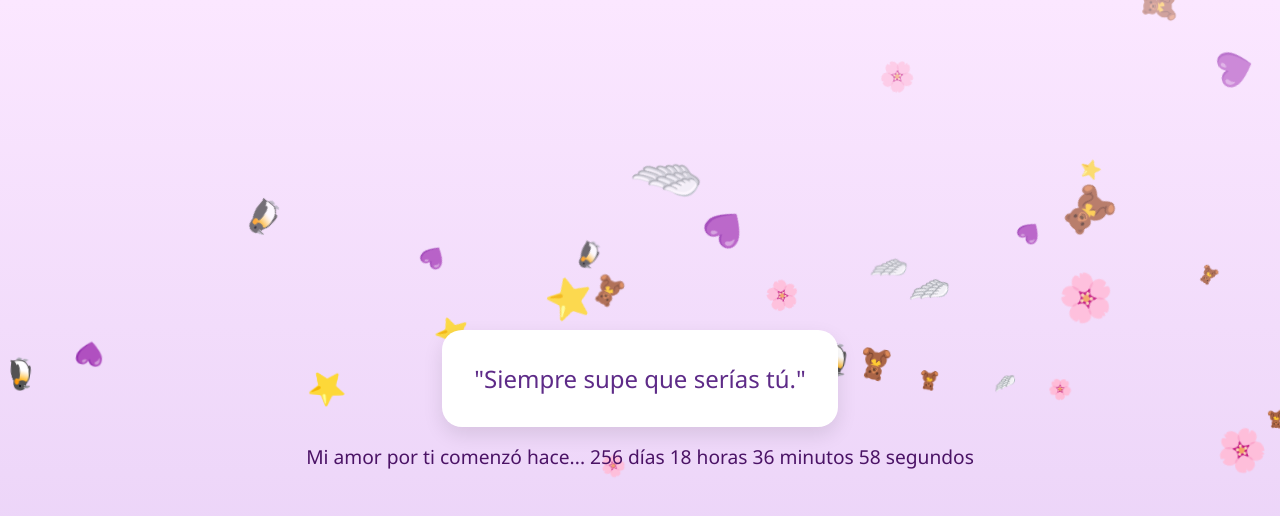
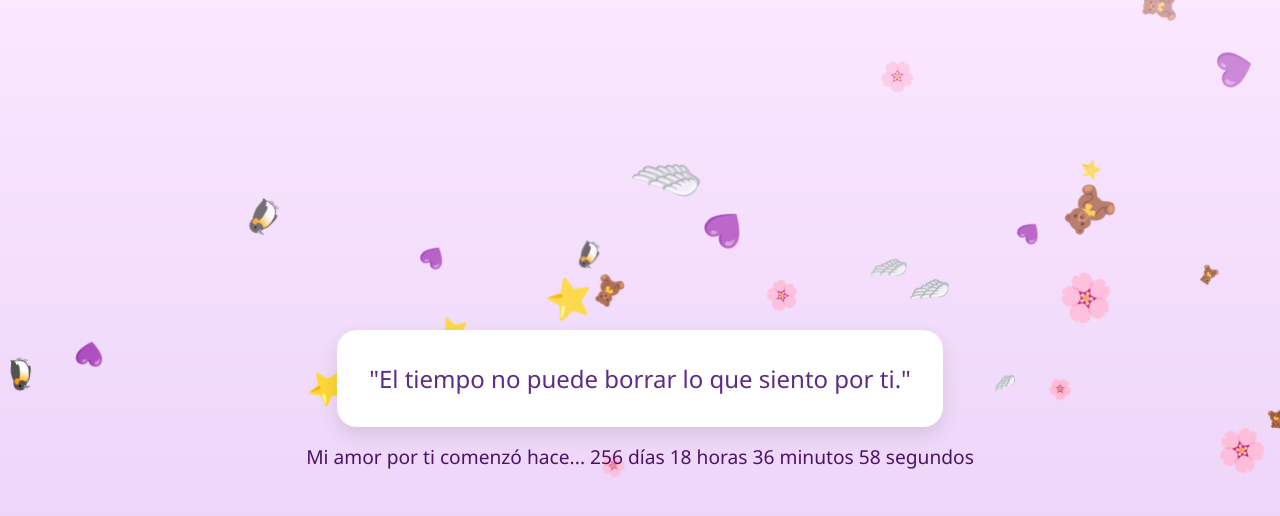
Before and after one commit to Julian20-11/Una-frase-por-cada-d-a-del-a-o, a plain HTML site: page index.html in a window 1280 px wide. Drawn offline with Linux system fonts and the light colour scheme.

Commit message:
Update index.html

```diff
--- a/index.html
+++ b/index.html
@@ -60,7 +60,7 @@
 </head>
 <body>
   <div class="mensaje">
-"Siempre supe que serías tú."
+"El tiempo no puede borrar lo que siento por ti."
   </div>
   <div class="contador" id="contador"></div>
 
```
